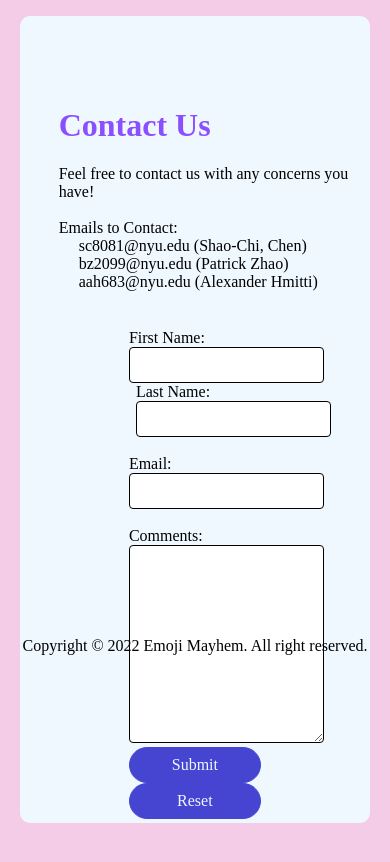
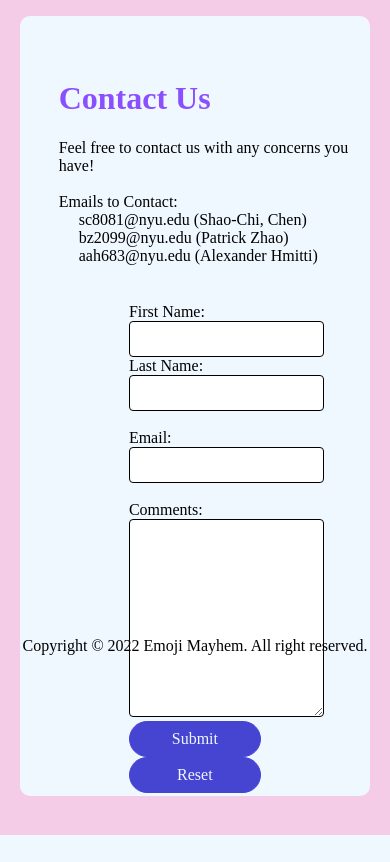
Before and after one commit to PatrickZhao0/WebDev-Project, a PHP site: page /contact.html in a window 390 px wide. Shown: the part 179-1041 px from the top of the page. After the commit the page ends 1014 px from the top, so only its background shows below. Run offline with PHP 8.4, Linux system fonts and the light colour scheme; some web fonts are replaced.

Commit message:
Nordy Dec 14 0048

```diff
--- a/contact.html
+++ b/contact.html
@@ -53,7 +53,7 @@
                             <label for="name">First Name:</label><br>
                             <input class="inputVal" type="text" name="name" required>
                         </div>
-                        <div class="column2-2" style="margin-left: 7px;">
+                        <div class="column2-2">
                             <label for="name">Last Name:</label><br>
                             <input class="inputVal" type="text" name="name" required><br><br>
                         </div>
--- a/css/contact.css
+++ b/css/contact.css
@@ -15,7 +15,7 @@
 .column1{
     grid-area: column1;
     text-align:left;
-    padding-top: 7vw;
+    padding-top: 100px;
 }
 
 .column2{
@@ -35,7 +35,7 @@
 }
 
 .column2-2{
-    padding-right: 6vw;
+    margin-left: 7px;
 }
 
 h1{
@@ -55,7 +55,7 @@ h1{
     }
     .column1{
         margin-top: 5vh;
-
+        padding-top: 1px;
     }
     p{
         text-align: left;
@@ -63,4 +63,7 @@ h1{
     .inputVal{
         width: 50vw;
     }
+    .column2-2{
+        margin-left: 0;
+    }
 }
```
